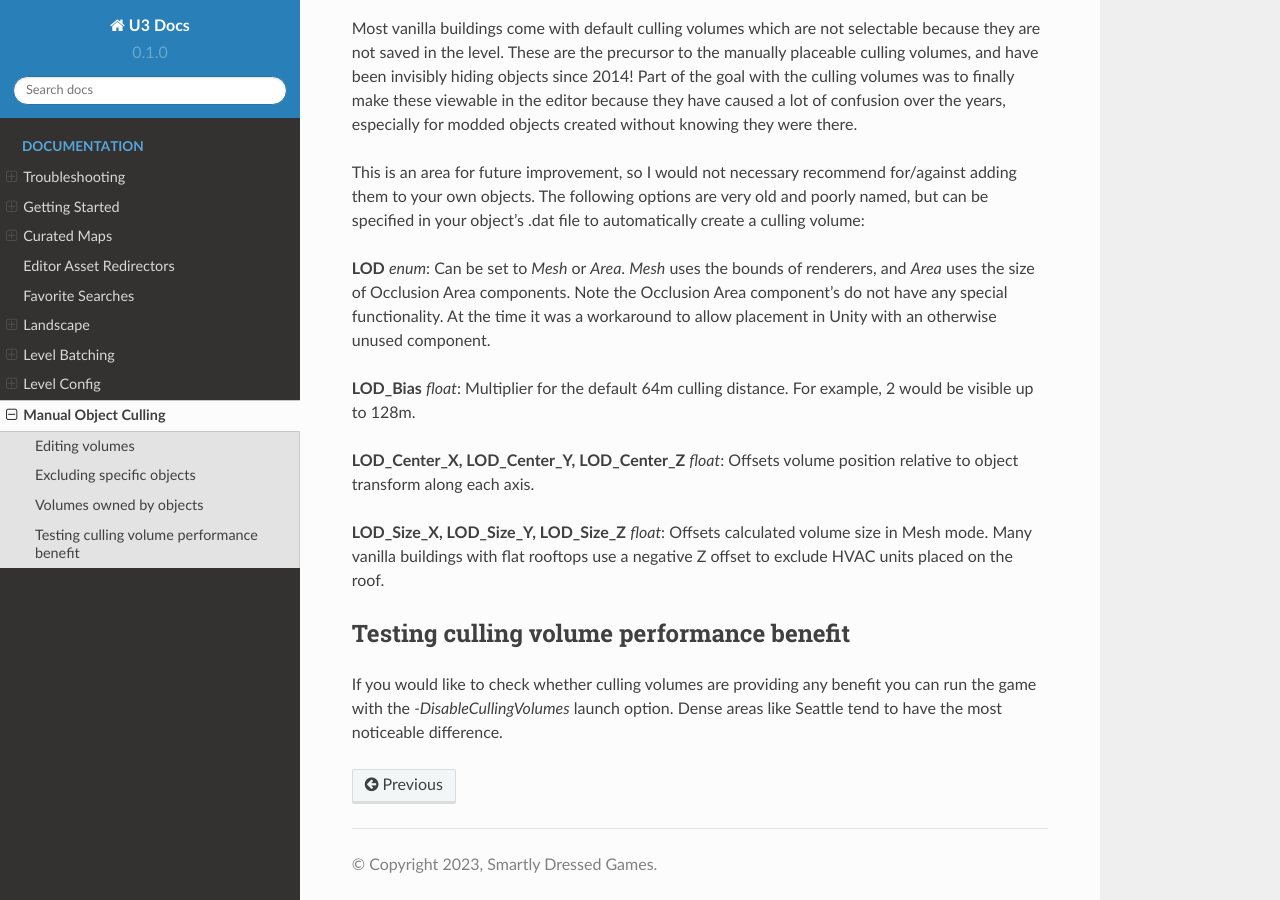
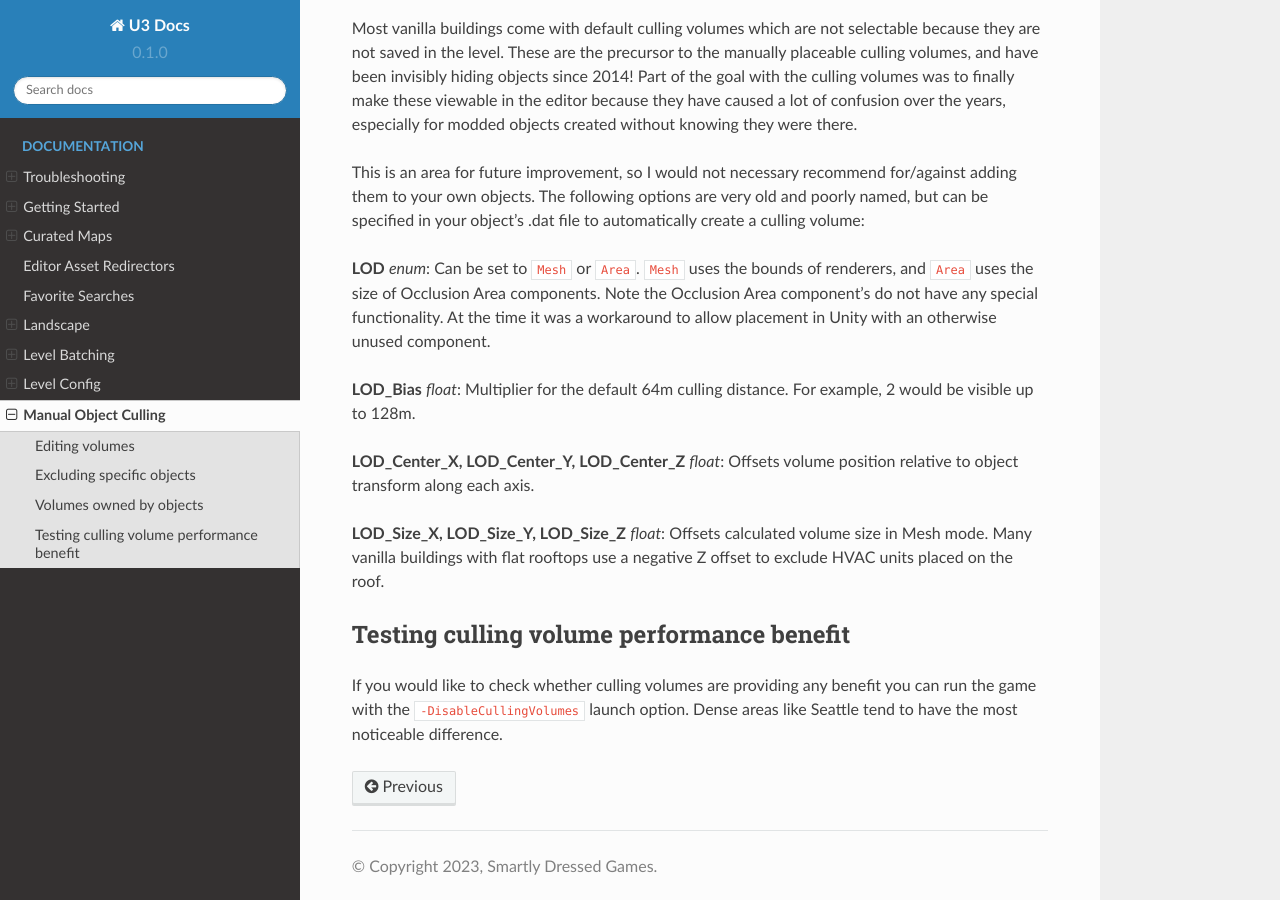
Before and after one commit to MoltonMontro/TestDocs, a Sphinx documentation site: the page built from docs/source/ManualObjectCulling.rst, in a window 1280 px wide and 900 px high, scrolled down 1609 px. Built offline with Sphinx 7.4.7 and the Read the Docs theme 2.0.0, drawn with Linux system fonts in a browser that asks for light colours.

Commit message:
inline code

```diff
--- a/docs/source/ManualObjectCulling.rst
+++ b/docs/source/ManualObjectCulling.rst
@@ -38,7 +38,7 @@ Most vanilla buildings come with default culling volumes which are not selectabl
 
 This is an area for future improvement, so I would not necessary recommend for/against adding them to your own objects. The following options are very old and poorly named, but can be specified in your object's .dat file to automatically create a culling volume:
 
-**LOD** *enum*: Can be set to `Mesh` or `Area`. `Mesh` uses the bounds of renderers, and `Area` uses the size of Occlusion Area components. Note the Occlusion Area component's do not have any special functionality. At the time it was a workaround to allow placement in Unity with an otherwise unused component.
+**LOD** *enum*: Can be set to ``Mesh`` or ``Area``. ``Mesh`` uses the bounds of renderers, and ``Area`` uses the size of Occlusion Area components. Note the Occlusion Area component's do not have any special functionality. At the time it was a workaround to allow placement in Unity with an otherwise unused component.
 
 **LOD_Bias** *float*: Multiplier for the default 64m culling distance. For example, 2 would be visible up to 128m.
 
@@ -49,4 +49,4 @@ This is an area for future improvement, so I would not necessary recommend for/a
 Testing culling volume performance benefit
 ------------------------------------------
 
-If you would like to check whether culling volumes are providing any benefit you can run the game with the `-DisableCullingVolumes` launch option. Dense areas like Seattle tend to have the most noticeable difference.
+If you would like to check whether culling volumes are providing any benefit you can run the game with the ``-DisableCullingVolumes`` launch option. Dense areas like Seattle tend to have the most noticeable difference.
```
